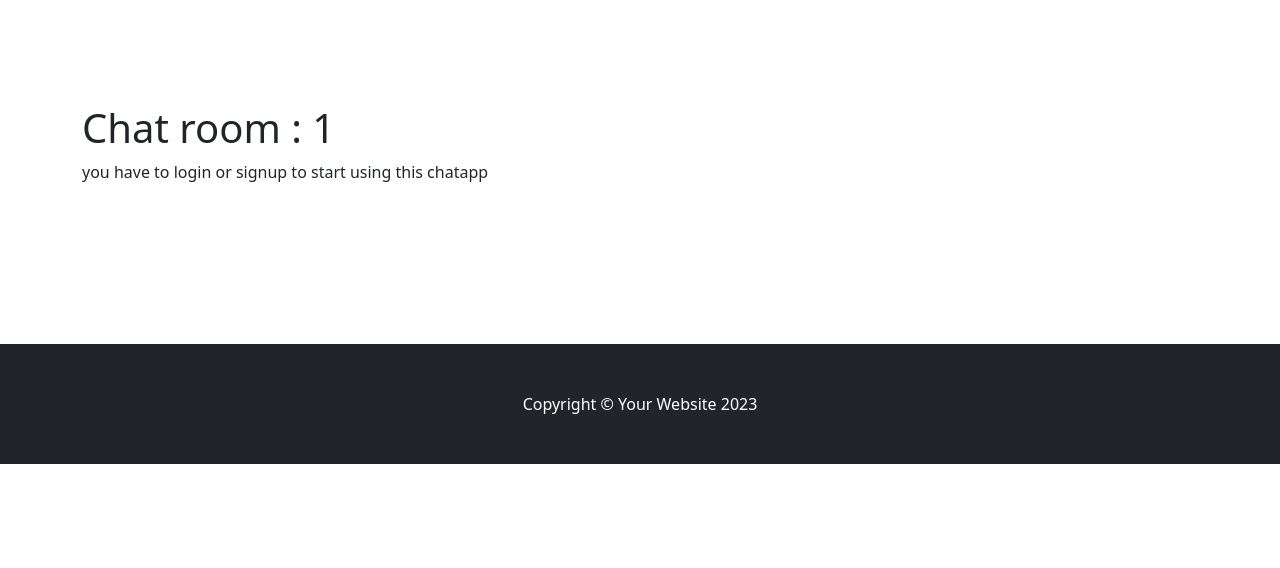
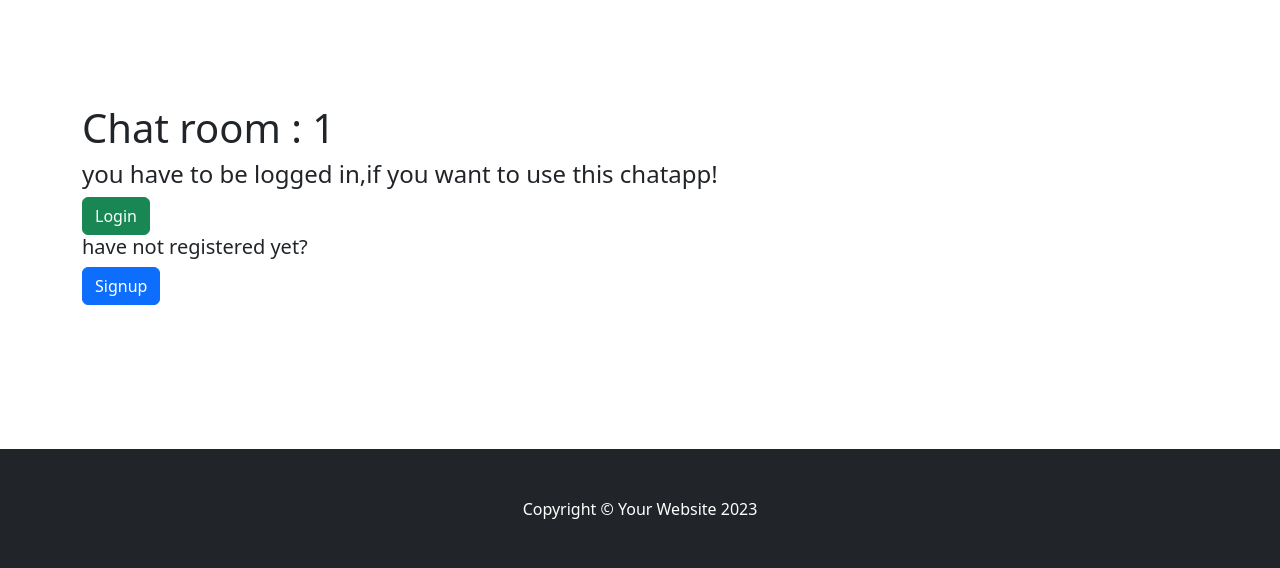
Before and after one commit to Hoomanzoh79/Django-Chatapp, a Django app: page /chat/1/ in a window 1280 px wide. Shown: the part 56-624 px from the top of the page. Run offline with Django 3.2, Linux system fonts and the light colour scheme; some libraries are stand-ins or nearby versions.

Commit message:
add login and signup

```diff
--- a/chat/templates/chat/room.html
+++ b/chat/templates/chat/room.html
@@ -22,7 +22,14 @@
         <input class="btn btn-success mt-3" id="chat-message-submit" type="button" value="Send">
       </div>
     {% else %}
-    <p>you have to login or signup to start using this chatapp</p>
+    <h4>you have to be logged in,if you want to use this chatapp!</h4>
+    <div>
+    <a href="{% url 'login' %}" class="btn btn-success">Login</a>
+    </div>
+    <div>
+        <h5>have not registered yet?</h5>
+        <a href="{% url 'accounts:signup' %}" class="btn btn-primary">Signup</a>
+    </div>
     {% endif %}
     {{ room_name|json_script:"room-name" }}
     <script>
```
